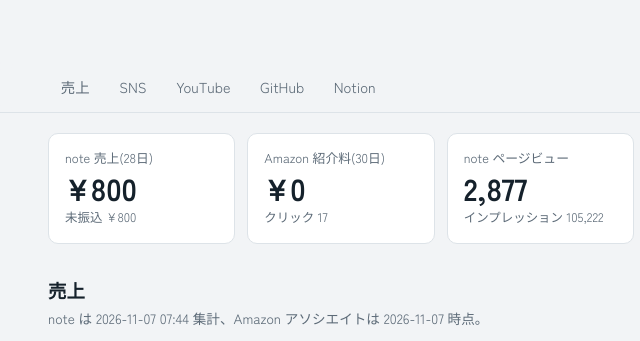
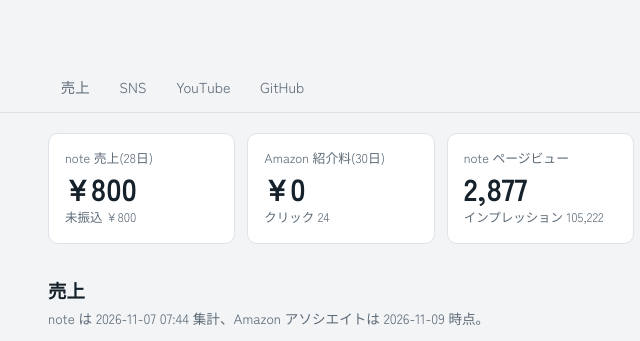
Before and after one commit to oyusuke0603/activity-dashboard, a plain HTML site: page index.html in a window 1280 px wide. Shown: the part 157-498 px from the top of the page, 0-640 px from the left. Drawn offline with Linux system fonts and the light colour scheme.

Commit message:
Notion を外し、Amazon アソシエイトの数字を11/9に更新
Co-Authored-By: Claude Sonnet 5.5 <noreply@anthropic.com>

```diff
--- a/data/latest.json
+++ b/data/latest.json
@@ -841,11 +841,11 @@
   ]
  },
  "amazon": {
-  "asof": "2026-11-07",
+  "asof": "2026-11-09",
   "summary": {
-   "clicks_30d": 17,
+   "clicks_30d": 24,
    "fee_30d": 0,
-   "clicks_month": 14,
+   "clicks_month": 21,
    "shipped_month": 0,
    "ordered_month": 0,
    "fee_month": 0,
@@ -1069,58 +1069,5 @@
     "text": "Remove moved draft 2026-10-09_12"
    }
   ]
- },
- "notion": {
-  "asof": "2026-11-07",
-  "recent": [
-   {
-    "title": "Chromeお気に入り",
-    "kind": "ページ"
-   },
-   {
-    "title": "SmartNewsニュース記録",
-    "kind": "ページ"
-   },
-   {
-    "title": "自分スペース",
-    "kind": "ページ"
-   },
-   {
-    "title": "ポートフォリオ",
-    "kind": "ページ"
-   },
-   {
-    "title": "しゅうへい(村上周平)公式サイト",
-    "kind": "ページ"
-   },
-   {
-    "title": "公共交通機関",
-    "kind": "ページ"
-   },
-   {
-    "title": "未整理ブックマーク",
-    "kind": "データベース"
-   },
-   {
-    "title": "制作ポートフォリオ",
-    "kind": "ページ"
-   },
-   {
-    "title": "仕事用",
-    "kind": "データベース"
-   },
-   {
-    "title": "脱Microsoft対策",
-    "kind": "ページ"
-   },
-   {
-    "title": "AIサイト関係",
-    "kind": "データベース"
-   },
-   {
-    "title": "オンラインショップサイト",
-    "kind": "データベース"
-   }
-  ]
  }
 }
--- a/index.html
+++ b/index.html
@@ -84,7 +84,7 @@
   </header>
 </div>
 <nav class="jump"><div class="in">
-  <a href="#revenue">売上</a><a href="#sns">SNS</a><a href="#youtube">YouTube</a><a href="#dev">GitHub</a><a href="#notion">Notion</a>
+  <a href="#revenue">売上</a><a href="#sns">SNS</a><a href="#youtube">YouTube</a><a href="#dev">GitHub</a>
 </div></nav>
 <main class="wrap">
   <div class="kpis" id="kpis"></div>
@@ -111,12 +111,6 @@
     <h2>GitHub</h2>
     <p class="sub">過去14日のコミットと、リポジトリの更新状況。</p>
     <div class="grid" id="dev-grid"></div>
-  </section>
-
-  <section class="blk" id="notion">
-    <h2>Notion</h2>
-    <p class="sub" id="notion-sub"></p>
-    <div class="grid" id="notion-grid"></div>
   </section>
 
   <footer id="foot"></footer>
@@ -190,7 +184,7 @@
   };
 
   fetch('data/latest.json?' + Date.now()).then((r) => r.json()).then((d) => {
-    const ig = d.instagram, yt = d.youtube, nt = d.note, th = d.threads, am = d.amazon, gh = d.github, no = d.notion;
+    const ig = d.instagram, yt = d.youtube, nt = d.note, th = d.threads, am = d.amazon, gh = d.github;
     document.getElementById('stamp').textContent = '最終更新 ' + String(d.meta.updated).replace('T', ' ').slice(0, 16);
 
     const src = d.meta.sources || {};
@@ -241,10 +235,8 @@
       card('リポジトリ', '最終更新の新しい順', table([{ t: '名前', k: 'repo' }, { t: '公開', k: 'visibility' }, { t: '最終更新', k: 'pushed', f: md }], gh.repos))
     );
 
-    document.getElementById('notion-sub').textContent = `最近開いたページ(${no.asof} 時点、閲覧順)。`;
-    document.getElementById('notion-grid').append(card('最近のページ', '', table([{ t: 'タイトル', k: 'title' }, { t: '種類', k: 'kind' }], no.recent)));
 
-    document.getElementById('foot').textContent = '自動更新: GitHub・Threads・Instagram(3時間ごと)。手動更新: note・Amazon・YouTube・Notion。';
+    document.getElementById('foot').textContent = '自動更新: GitHub・Threads・Instagram(3時間ごと)。手動更新: note・Amazon・YouTube。';
   }).catch((e) => { document.getElementById('stamp').textContent = 'データを読み込めませんでした: ' + e.message; });
 
   const root = document.documentElement;
--- a/scripts/seed.mjs
+++ b/scripts/seed.mjs
@@ -11,7 +11,6 @@ const out = {
   threads: { asof: '2026-11-07 05:30', types: j('threads_types.json'), top: j('threads_top.json') },
   amazon: { asof: '2026-11-07', summary: j('amazon_summary.json')[0], campaigns: j('amazon_campaigns.json') },
   github: { repos: j('repos.json'), commits_daily: [], recent: j('events.json') },
-  notion: { asof: '2026-11-07', recent: j('notion.json') },
 };
 fs.writeFileSync('data/latest.json', JSON.stringify(out, null, 1));
 console.log('wrote data/latest.json');
```
Also changed, not shown: 1 other file.
